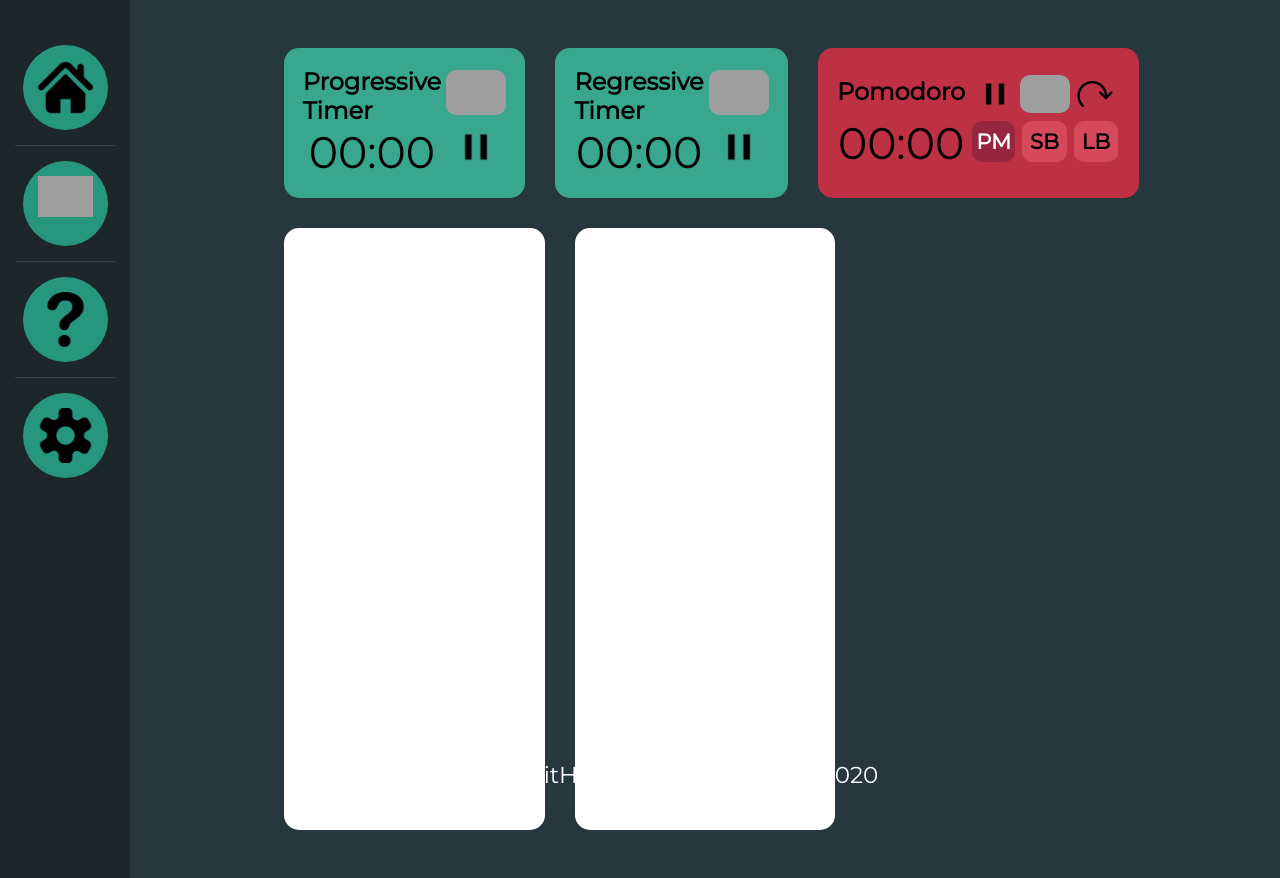
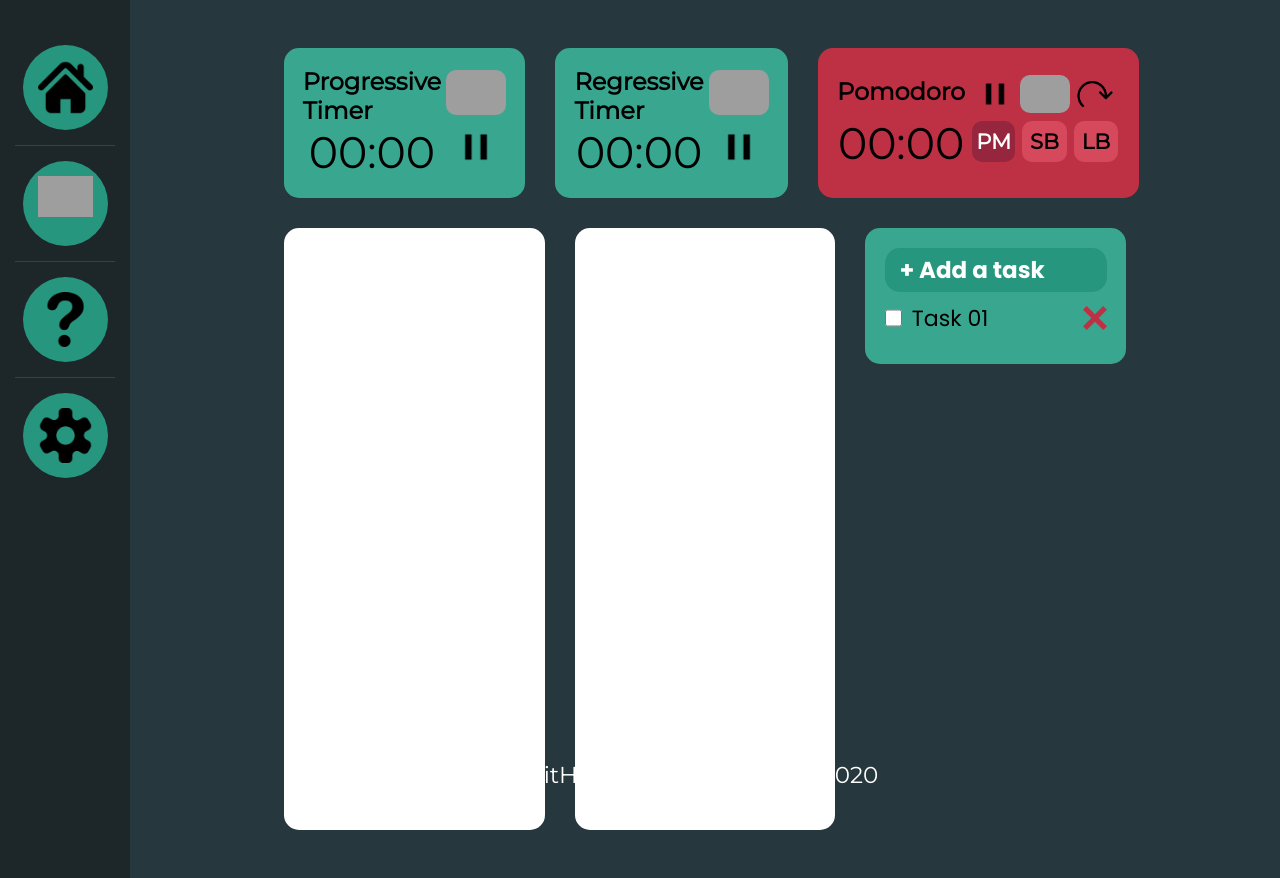
Before and after one commit to joaomoschetta/personal-extra-utilities, a Vue app: page /#/ in a window 1280 px wide. Built offline with nearby package versions, Linux system fonts and the light colour scheme; grey boxes are pictures that could not be loaded.

Commit message:
Check list visual

```diff
--- a/src/components/home/Checklist.vue
+++ b/src/components/home/Checklist.vue
@@ -0,0 +1,77 @@
+<template>
+  <div id="check-list">
+    <input type="text" placeholder="+ Add a task">
+
+    <ul>
+      <li>
+        <div class="left">
+          <input type="checkbox">
+          <p>Task 01</p>
+        </div>
+        <img src="@/assets/delete-icon.svg" alt="">
+      </li>
+    </ul>
+  </div>
+</template>
+
+<style scoped lang="scss">
+  @import "@/scss/_variables.scss";
+
+  #check-list {
+    background: $primary-light-color;
+    border-radius: 15px;
+    padding: 1rem;
+
+
+    input {
+      color: white;
+      border-radius: 15px;
+      width: 100%;
+      padding: 5px 5px 5px 10px;
+      background: $primary-color;
+      font-family: $secondary-font;
+
+      &::placeholder {
+        color: white;
+        padding-left: 5px;
+        font-weight: 700;
+      }
+    }
+
+    ul {
+      li{
+        list-style: none;
+        padding: 10px 0;
+
+        display: flex;
+        align-items: center;
+        justify-content: space-between;
+
+        .left {
+          display: flex;
+          align-items: center;
+          width: calc(100% - 35px);
+
+          input {
+            width: 20px;
+            height: 20px;
+            border-radius: 15px;
+            flex-basis: 20px;
+          }
+
+          p {
+            flex-basis: 100%;
+            font-family: $secondary-font;
+            font-size: 1.15rem;
+
+            margin-left: 10px;
+          }
+        }
+
+        img:hover {
+          cursor: pointer;
+        }
+      }
+    }
+  }
+</style>
--- a/src/components/home/MainContent.vue
+++ b/src/components/home/MainContent.vue
@@ -12,7 +12,7 @@
     </div>
 
     <div class="utils">
-
+      <Checklist />
     </div>
   </main>
 </template>
@@ -22,6 +22,7 @@ import ProgressiveTimer from './Timers/Progressive';
 import RegressiveTimer from './Timers/Regressive';
 import PomodoroTimer from './Timers/Pomodoro';
 import NotePad from './Notes';
+import Checklist from './Checklist';
 
 export default {
     components: {
@@ -29,6 +30,7 @@ export default {
       RegressiveTimer,
       PomodoroTimer,
       NotePad,
+      Checklist,
     },
 }
 </script>
--- a/src/scss/_variables.scss
+++ b/src/scss/_variables.scss
@@ -1,4 +1,5 @@
 @import url('https://fonts.googleapis.com/css2?family=Montserrat&display=swap');
+@import url('https://fonts.googleapis.com/css2?family=Poppins:wght@400;700&display=swap');
 
 // Colors
 $background-color: #26373D;
@@ -12,3 +13,4 @@ $secondary-light-color: #D6495D;
 $secondary-dark-color: #96263E;
 $gray-color: #C4C4C4;
 $main-font: 'Montserrat', sans-serif;
+$secondary-font: 'Poppins', sans-serif;
```
Also changed, not shown: src/assets/delete-icon.svg (added).
